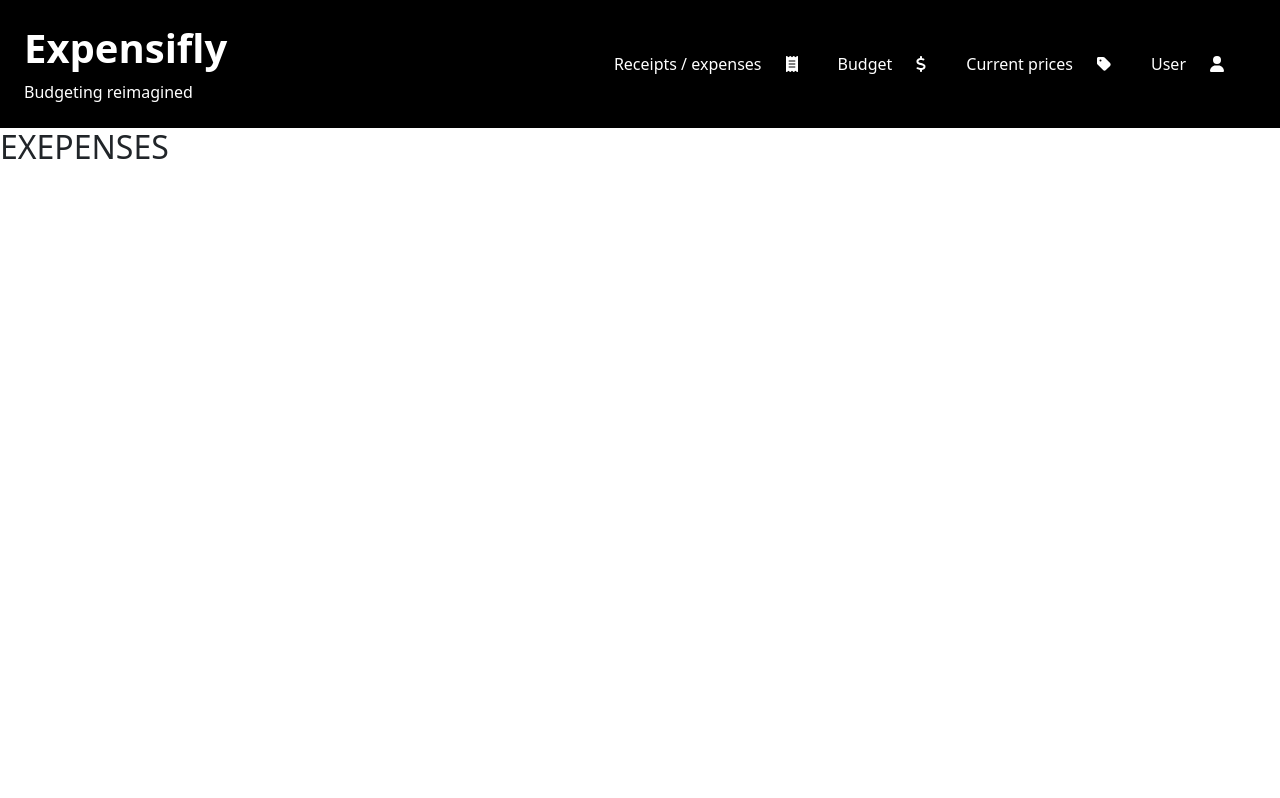
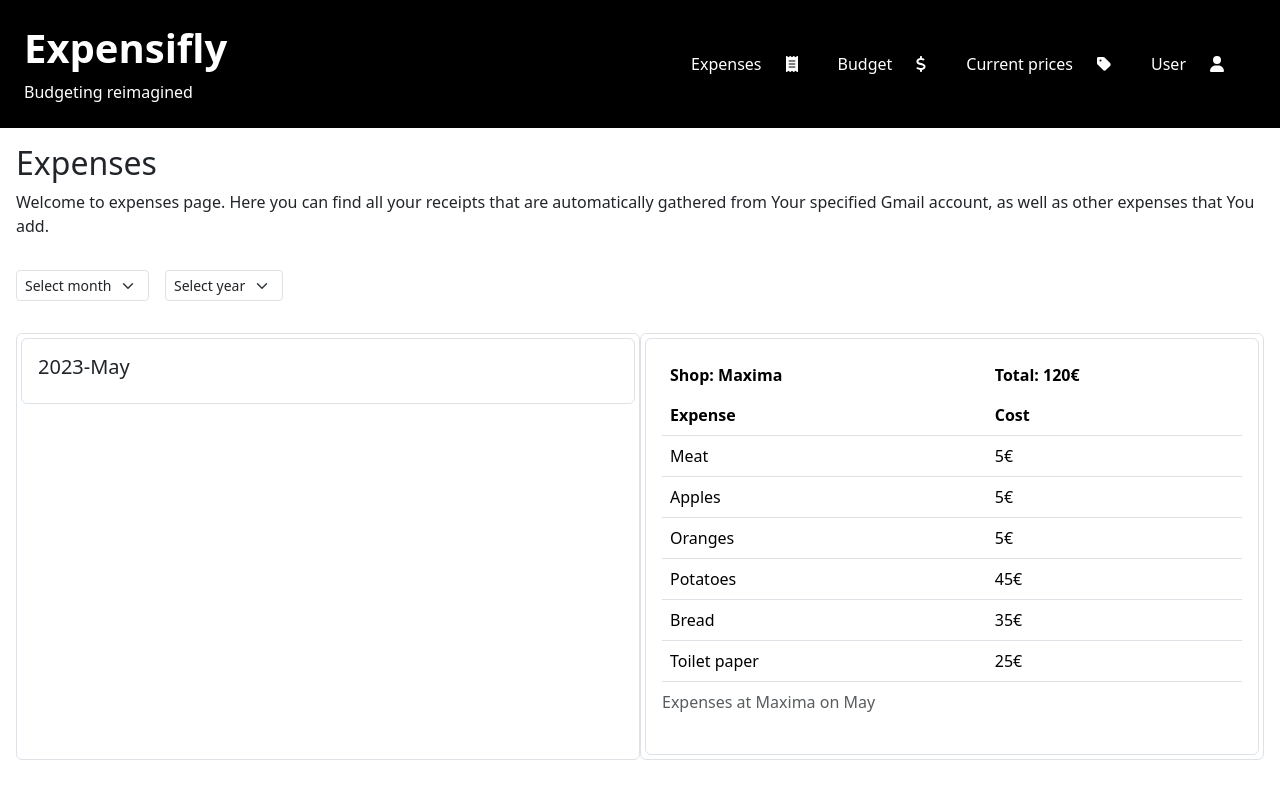
Before and after one commit to LaurynasGHub/Expensifly, a React (Create React App) app: page /expenses in a window 1280 px wide. Built offline with nearby package versions, Linux system fonts and the light colour scheme.

Commit message:
Added expense card element, fixed file naming

```diff
--- /dev/null
+++ b/src/components/ExpenseCard/ExpenseCard.jsx
@@ -0,0 +1,50 @@
+import React, { useContext } from 'react';
+
+import './expenseCard.scss';
+
+function ExpenseCard({ shopName, month, data }) {
+  let calcPrice = 0;
+  let priceArray = [];
+
+  data.map(({ productPrice }) => priceArray.push(productPrice));
+
+  for (let i = 0; i < priceArray.length; i++) {
+    calcPrice += priceArray[i];
+  }
+
+  return (
+    <div className="expenseCard border p-3 rounded">
+      <div className="expenseCardContents">
+        <table class="table">
+          <caption>
+            Expenses at {shopName} on {month}
+          </caption>
+          <thead>
+            <tr>
+              <th scope="col" className="noBottomBorder">
+                Shop: {shopName}
+              </th>
+              <th scope="col" className="noBottomBorder">
+                Total: {calcPrice}€
+              </th>
+            </tr>
+            <tr>
+              <th scope="col">Expense</th>
+              <th scope="col">Cost</th>
+            </tr>
+          </thead>
+          <tbody>
+            {data.map(({ productName, productPrice }) => (
+              <tr>
+                <td> {productName}</td>
+                <td> {productPrice}€</td>
+              </tr>
+            ))}
+          </tbody>
+        </table>
+      </div>
+    </div>
+  );
+}
+
+export default ExpenseCard;
--- /dev/null
+++ b/src/components/ExpenseCard/expenseCard.scss
@@ -0,0 +1,11 @@
+.expenseCard {
+  .expenseCardInfo {
+    display: flex;
+
+    justify-content: space-around;
+  }
+}
+
+.noBottomBorder {
+  border-bottom: none;
+}
--- a/src/components/Expenses/Expenses.jsx
+++ b/src/components/Expenses/Expenses.jsx
@@ -1,11 +1,65 @@
 import React from 'react';
 
-function Expenses() {
+import './expenses.scss';
+
+//components
+import ExpenseCard from '../ExpenseCard/ExpenseCard';
+
+const mockData = [
+  { productName: 'Meat', productPrice: 5 },
+  { productName: 'Apples', productPrice: 5 },
+  { productName: 'Oranges', productPrice: 5 },
+  { productName: 'Potatoes', productPrice: 45 },
+  { productName: 'Bread', productPrice: 35 },
+  { productName: 'Toilet paper', productPrice: 25 },
+];
+
+function Receipts() {
   return (
-    <div>
-      <h2>EXEPENSES</h2>
+    <div className="receiptsPage">
+      <div className="receiptsText mb-0 p-3">
+        <h2>Expenses</h2>
+        <p className="mb-0">
+          Welcome to expenses page. Here you can find all your receipts that are
+          automatically gathered from Your specified Gmail account, as well as
+          other expenses that You add.
+        </p>
+      </div>
+      <div className="filterOptions p-3">
+        <div className="filterByMonth">
+          <select
+            class="form-select form-select-sm shadow-none form-control"
+            aria-label=".form-select-sm example"
+          >
+            <option selected>Select month</option>
+            <option value="1">Jan</option>
+            <option value="2">Feb</option>
+            <option value="3">March</option>
+          </select>
+        </div>
+        <div className="filterByYear ps-3">
+          <select
+            class="form-select form-select-sm shadow-none form-control"
+            aria-label=".form-select-sm example"
+          >
+            <option selected>Select year</option>
+            <option value="1">2023</option>
+            <option value="2">2024</option>
+          </select>
+        </div>
+      </div>
+      <div className="expensesWindow">
+        <div className="receiptsWindow w-50 my-3 ms-3 p-1 border rounded">
+          <div className="receiptCard border p-3 rounded">
+            <h5>2023-May</h5>
+          </div>
+        </div>
+        <div className="expensesBar w-50 my-3 me-3 p-1 border rounded">
+          <ExpenseCard shopName={'Maxima'} month={'May'} data={mockData} />
+        </div>
+      </div>
     </div>
   );
 }
 
-export default Expenses;
+export default Receipts;
--- /dev/null
+++ b/src/components/Expenses/expenses.scss
@@ -0,0 +1,50 @@
+.receiptsPage {
+  .receiptsText {
+  }
+  .filterOptions {
+    display: flex;
+    justify-content: flex-start;
+
+    select {
+      &:focus {
+        outline: none !important;
+      }
+    }
+    .filterByMonth {
+    }
+    .filterByYear {
+    }
+
+    @media only screen and (max-width: 400px) {
+      justify-content: space-around;
+    }
+  }
+  .expensesWindow {
+    display: flex;
+
+    .receiptsWindow {
+      @media only screen and (max-width: 400px) {
+        width: 100% !important;
+        margin-right: 1rem !important;
+      }
+    }
+
+    .expensesBar {
+      @media only screen and (max-width: 400px) {
+        //doesnt fit when resizing
+        width: 80% !important;
+        margin-left: 1rem !important;
+        margin-right: 1rem;
+      }
+    }
+
+    @media only screen and (max-width: 400px) {
+      flex-direction: column;
+    }
+  }
+}
+
+.form-control:focus {
+  border-color: rgb(192, 187, 187);
+  box-shadow: 0 0 0 0.2rem rgba(40, 167, 69, 0.25);
+}
--- a/src/components/Navbar/Navbar.jsx
+++ b/src/components/Navbar/Navbar.jsx
@@ -22,11 +22,11 @@ function Navbar() {
       </div>
       <ul className="mb-0">
         <li className="p-2">
-          <NavLink to="/receipts">Receipts / expenses</NavLink>
+          <NavLink to="/expenses">Expenses</NavLink>
           <FontAwesomeIcon className="p-4" icon={faReceipt} />
         </li>
         <li className="p-2">
-          <NavLink to="/expenses">Budget</NavLink>
+          <NavLink to="/budget">Budget</NavLink>
           <FontAwesomeIcon className="p-4" icon={faDollarSign} />
         </li>
         <li className="p-2">
@@ -34,7 +34,7 @@ function Navbar() {
           <FontAwesomeIcon className="p-4" icon={faTag} />
         </li>
         <li className="p-2">
-          <NavLink to="/current-prices">User </NavLink>
+          <NavLink to="/user">User </NavLink>
           <FontAwesomeIcon className="p-4" icon={faUser} />
         </li>
       </ul>
--- a/src/components/Navbar/navbar.scss
+++ b/src/components/Navbar/navbar.scss
@@ -24,6 +24,8 @@
     display: flex;
     flex-direction: row;
 
+    align-items: center;
+
     flex-wrap: wrap;
 
     li {
@@ -34,6 +36,15 @@
     a {
       color: var(--text-color);
       @media only screen and (max-width: 900px) {
+        display: none;
+      }
+      @media only screen and (max-width: 355px) {
+        display: block;
+      }
+    }
+
+    svg {
+      @media only screen and (max-width: 355px) {
         display: none;
       }
     }
```
Also changed, not shown: src/components/Budget/Budget.jsx (added, +11 -0 lines), src/components/User/User.jsx (added, +11 -0 lines).
